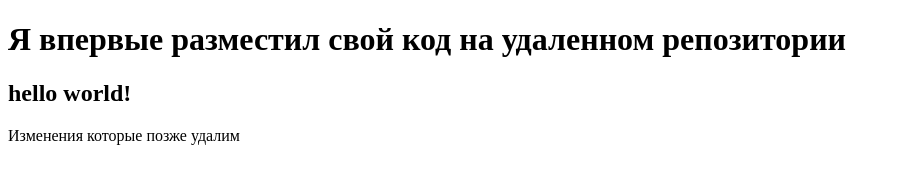
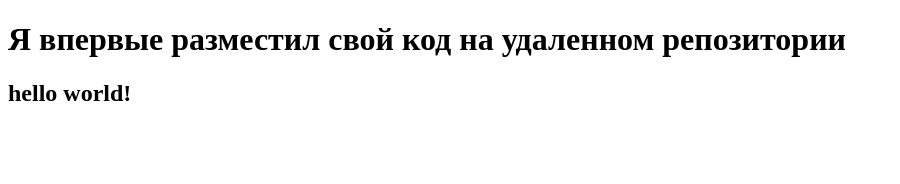
Before and after one commit to zaripp/new_repo, a plain HTML site: page index.html in a window 1280 px wide. Shown: the whole page, without its empty margins (0-900 px from the left). Drawn offline with Linux system fonts and the light colour scheme.

Commit message:
Revert "wrong changes"
This reverts commit 31b19216df05c9c62b3b2dfeee9bbdf2d3422f21.

```diff
--- a/index.html
+++ b/index.html
@@ -8,6 +8,5 @@
 <body>
     <h1>Я впервые разместил свой код на удаленном репозитории</h1>
     <h2>hello world!</h2>
-    <p>Изменения которые позже удалим</p>
 </body>
 </html>
```
